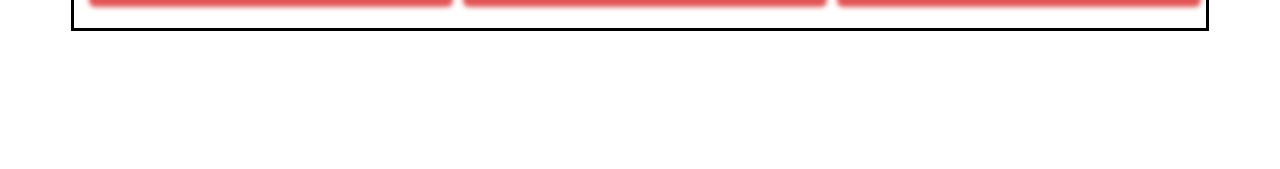
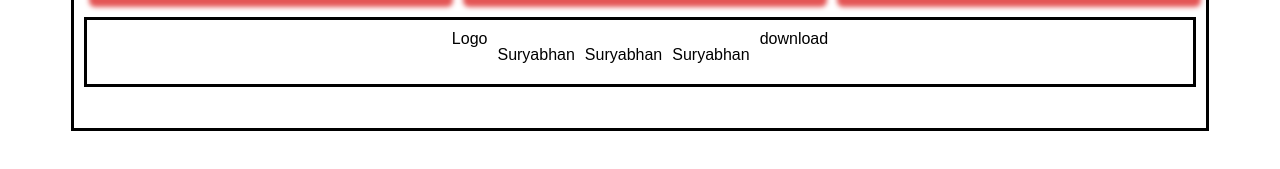
Before and after one commit to suryabhanmjh/Html, a plain HTML site: page newdiv.html in a window 1280 px wide. Shown: the part 377-546 px from the top of the page. Drawn offline with Linux system fonts and the light colour scheme.

```diff
--- a/newdiv.html
+++ b/newdiv.html
@@ -23,6 +23,21 @@
             <div class="column"></div>
             <div class="column"></div>
         </div>
+
+        <div class="text">
+
+            <div>Logo</div>
+
+            <div class="name">
+            <p>Suryabhan </p>
+            <p>Suryabhan </p>
+            <p>Suryabhan</p>
+        </div>
+
+        <div>
+            download
+        </div>
+        </div>
     </div>
 </body>
 </html>
--- a/stylediv.css
+++ b/stylediv.css
@@ -9,7 +9,7 @@ body {
 .main-div {
     border: 3px solid;
     width: 90%;
-    height: 400px;
+    height: 500px;
     margin: auto;
     justify-content: space-between;
 }
@@ -32,3 +32,20 @@ body {
     background-image: url(https://imgs.search.brave.com/b3FJT71o4OhNd4KgpvUJfL02eZyoNcvgXSwFuUtC6jQ/rs:fit:500:0:0:0/g:ce/aHR0cHM6Ly90My5m/dGNkbi5uZXQvanBn/LzA1LzE4LzMyLzk0/LzM2MF9GXzUxODMy/OTQ2NF9FOWZudk1D/anB4U0UxT281M0g3/ZW16WVBqb2MyRXZp/Yy5qcGc);
     box-shadow: 10px 10px 5px #e45555;
 }
+
+.text{
+    display: flex;
+    height: 70px;
+    border: 3px solid;
+    margin-top: 20px;
+    margin-left: 10px;
+    margin-right: 10px;
+    justify-content: center;
+    gap: 10px;
+    padding: 10px;
+}
+
+.name{
+    display: flex;
+    gap: 10px;
+}
```
Also changed, not shown: navi.css (added, +46 -0 lines), navigation.html (added, +30 -0 lines).
